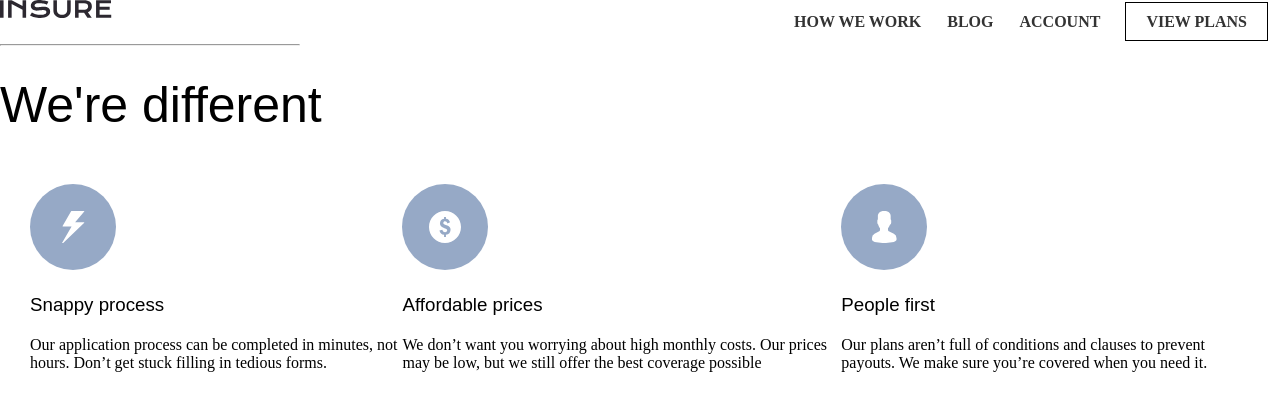
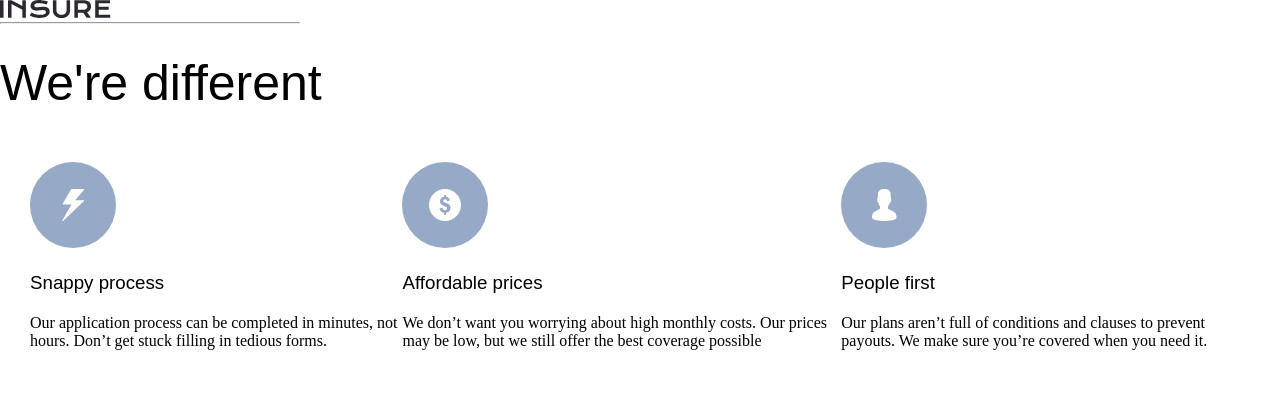
Before and after one commit to OzodaKhamdamova/first, a plain HTML site: page index.html in a window 1280 px wide. Drawn offline with Linux system fonts and the light colour scheme.

Commit message:
first change

```diff
--- a/index.html
+++ b/index.html
@@ -8,35 +8,18 @@
   <link rel="stylesheet" href="style.css">
 </head>
 <body>
-    <div class="main">
-        <div class="logo">
+   <header class="site-header">
+       <nav class="sitenav">
+           <div class="container">
+               <a>
+                   <img src="image/logo.svg" alt="insure logo" width="111" height="18">
+               </a>
 
-        </div>
-        <div class="nav">
-            <ul class="list">
-                <a class="logo-link" href=""><img class="image" src="logo.svg" alt="" >
-                </a>
-                <li class="item">
-                  <a href=""> how we work</a>
+           </div>
 
-                </li>
-                <li class="item">
-                 <a href="">   blog</a>
+       </nav>
 
-                </li>
-                <li class="item">
-                   <a href=""> account</a>
-
-                </li>
-                <li class="item">
-                  <a class="box" href="">  view plans</a>
-
-                </li>
-            </ul>
-
-        </div>
-
-    </div>
+   </header>
     <div class="line">
         <hr>
     </div>
```
